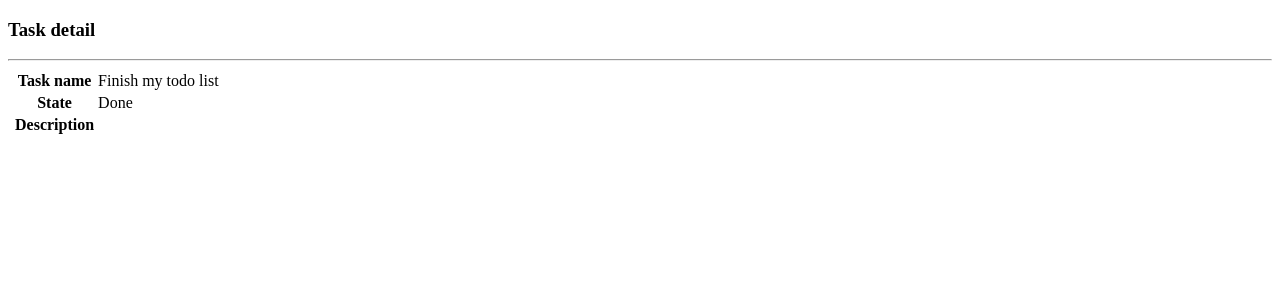
After one commit to asmiy/ToDoApp, a Flask app: page /display_task/1 in a window 1280 px wide. The commit adds this page. Shown: the top 300 px of the page. Run offline with Flask 2, Linux system fonts and the light colour scheme; data comes from the database, SQL or seed files in the repository.

Commit message:
detail a ToDo

```diff
--- a/app.py
+++ b/app.py
@@ -27,6 +27,7 @@ def index():
     return render_template("index.html", tasks_done=tasks_done,
                            tasks_undone=tasks_undone)
 
+
 @app.route('/update_task/<int:id>', methods=['POST'])
 def update_task(id):
     task = Task.query.get(id)
@@ -34,6 +35,14 @@ def update_task(id):
     task.last_update = datetime.now()
     db.session.commit()
     return redirect(url_for('index'))
+
+
+@app.route('/display_task/<int:id>', methods=['GET', 'POST'])
+def display_task(id):
+    task_to_display = Task.query.get(id)
+    if not task_to_display:
+        return "<h2>Task not found !</h2>"
+    return render_template("display_task.html", task=task_to_display)
 
 
 def prepopulate_db(db):
--- /dev/null
+++ b/templates/display_task.html
@@ -0,0 +1,27 @@
+<!DOCTYPE html>
+<html lang="en">
+<head>
+    <meta charset="UTF-8">
+    <title>ToDo Application</title>
+</head>
+<body>
+ <p><h3> Task detail </h3> </p>
+    <hr/>
+    <table>
+        <tr>
+            <td><th>Task name </th></td>
+            <td>{{task.title}}<td>
+        </tr>
+        <tr>
+            <td><th>State </th></td>
+            <td>{{"Done" if task.state==True else "Undone"}}</th></td>
+        </tr>
+
+        <tr>
+            <td><th>Description </th> </td>
+            <td>{{"" if task.description==None else task.description}}</td>
+
+        </tr>
+    </table>
+</body>
+</html>
--- a/templates/index.html
+++ b/templates/index.html
@@ -15,7 +15,7 @@
         </tr>
         {% for task_undone in tasks_undone %}
         <tr>
-            <td>{{task_undone.title}}</td>
+            <td><a href="display_task/{{task_undone.id}}">{{task_undone.title}}</a></td>
             <td>
                 <form action="update_task/{{task_undone.id}}" method="POST">
                 <input onchange="this.form.submit()" type="checkbox" name="{{task_undone.id}}" value="checked">
@@ -26,7 +26,7 @@
 
         {% for task_done in tasks_done %}
         <tr>
-            <td><strike>{{task_done.title}}</strike></td>
+            <td><strike><a href="display_task/{{task_done.id}}">{{task_done.title}}</a></strike></td>
             <td>
                <form action="update_task/{{task_done.id}}" method="POST">
                 <input onchange="this.form.submit()" type="checkbox" name="{{task_done.id}}" value="unchecked" checked>
```
